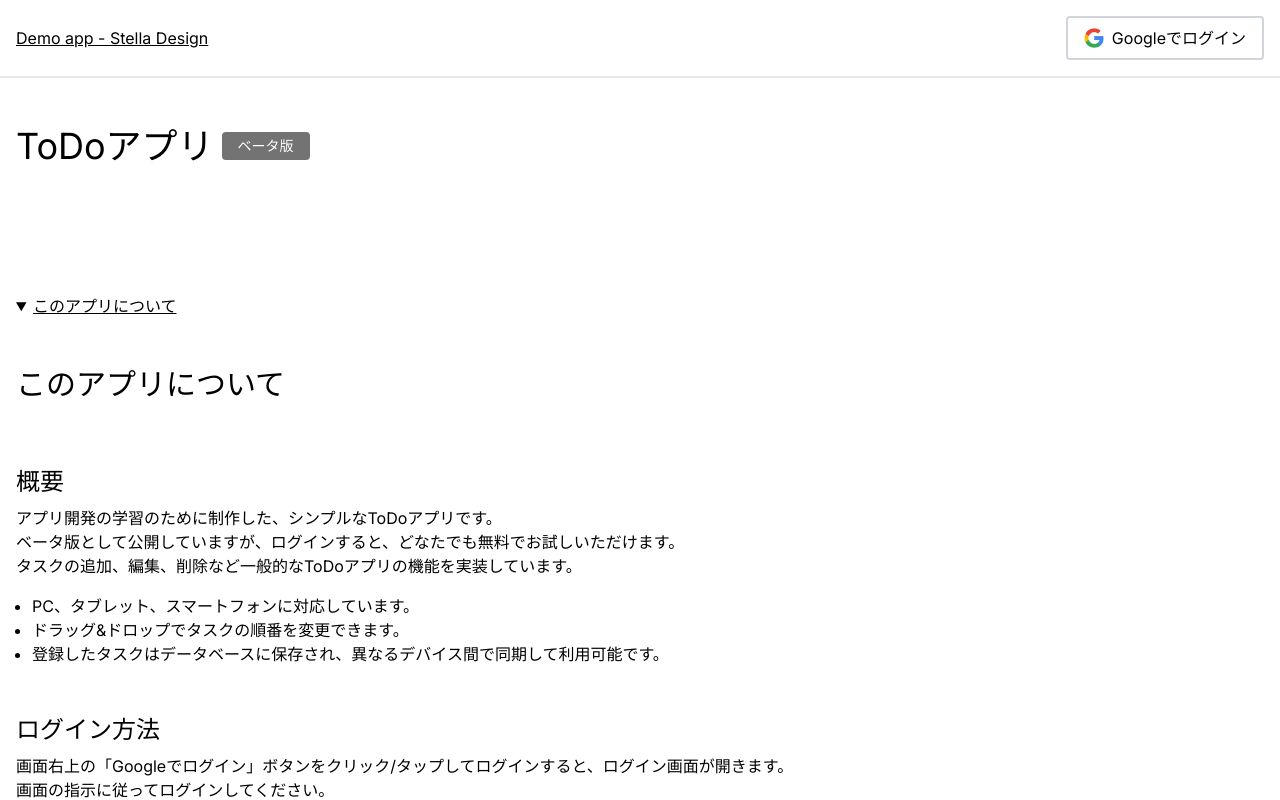
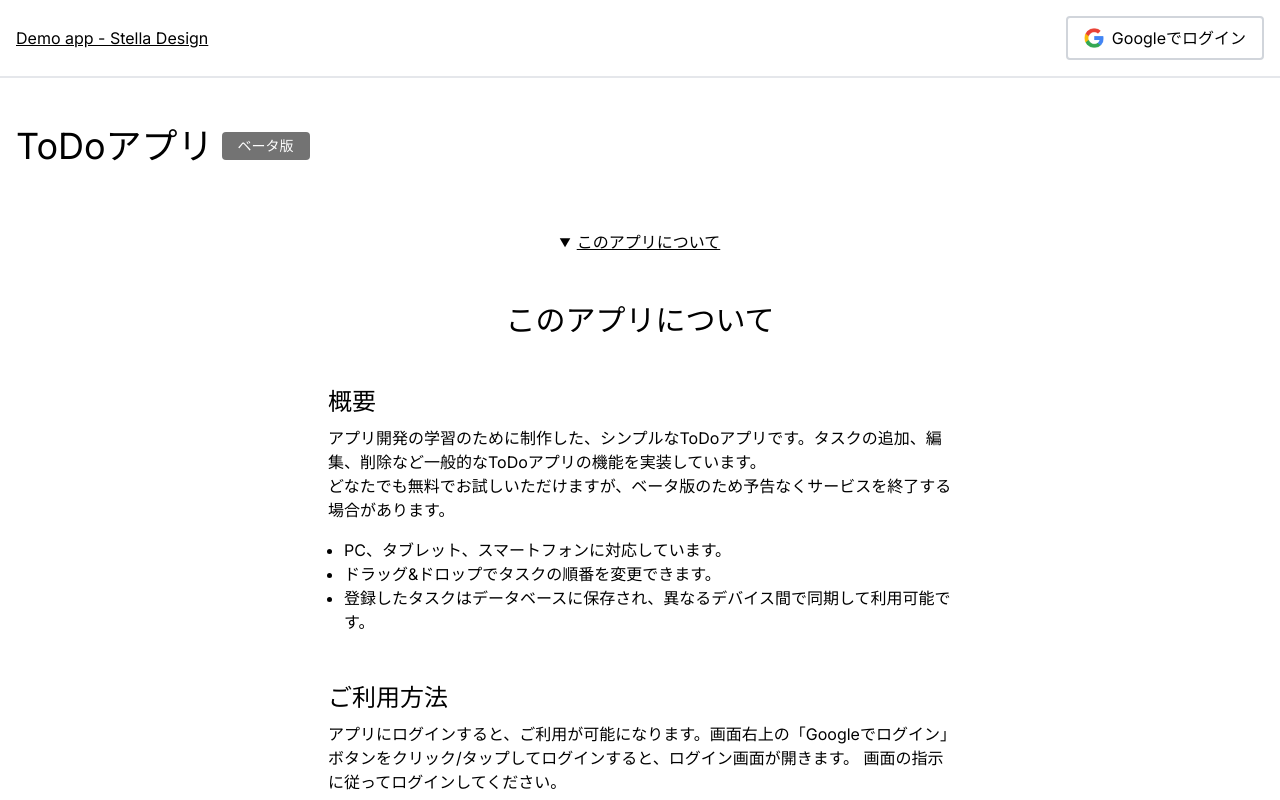
Before and after one commit to kouichi-hoshi/demo-app, a Next.js app: page /todo-app in a window 1280 px wide. Both pictures are taken after a click on the heading "このアプリについて". Shown: the top 800 px of the page. Built offline with nearby package versions, Linux system fonts and the light colour scheme; no server answers.

Commit message:
アプリ説明文の内容を修正し、レイアウトを改善

```diff
--- a/src/app/todo-app/page.tsx
+++ b/src/app/todo-app/page.tsx
@@ -34,21 +34,19 @@ export default function Home() {
           subTitleClassName={'inline-block rounded bg-neutral-500 px-4 py-1 text-sm text-white'}
         />
         <SortableTaskList />
-        <aside className='my-32'>
-          <details>
-            <summary className='my-12 underline hover:cursor-pointer'>このアプリについて</summary>
+        <aside className='my-16'>
+          <details className='mx-auto md:w-9/12 lg:w-6/12'>
+            <summary className='my-12 text-center underline hover:cursor-pointer'>このアプリについて</summary>
             <section>
-              <header>
-                <h3 className='mb-2 pb-4 text-3xl'>このアプリについて</h3>
+              <header className='my-12'>
+                <h3 className='text-center text-3xl'>このアプリについて</h3>
               </header>
               <section className='my-12'>
                 <h4 className='mb-2 text-2xl'>概要</h4>
                 <p className='mb-4'>
-                  アプリ開発の学習のために制作した、シンプルなToDoアプリです。
+                  アプリ開発の学習のために制作した、シンプルなToDoアプリです。タスクの追加、編集、削除など一般的なToDoアプリの機能を実装しています。
                   <br />
-                  ベータ版として公開していますが、ログインすると、どなたでも無料でお試しいただけます。
-                  <br />
-                  タスクの追加、編集、削除など一般的なToDoアプリの機能を実装しています。
+                  どなたでも無料でお試しいただけますが、ベータ版のため予告なくサービスを終了する場合があります。
                 </p>
                 <ul className='mb-4 ml-4'>
                   <li className='list-disc'>PC、タブレット、スマートフォンに対応しています。</li>
@@ -59,19 +57,16 @@ export default function Home() {
                 </ul>
               </section>
               <section className='my-12'>
-                <h4 className='mb-2 text-2xl'>ログイン方法</h4>
+                <h4 className='mb-2 text-2xl'>ご利用方法</h4>
                 <p className='mb-4'>
-                  画面右上の「Googleでログイン」ボタンをクリック/タップしてログインすると、ログイン画面が開きます。
-                  <br />
+                  アプリにログインすると、ご利用が可能になります。画面右上の「Googleでログイン」ボタンをクリック/タップしてログインすると、ログイン画面が開きます。
                   画面の指示に従ってログインしてください。
                 </p>
               </section>
               <section className='my-12'>
                 <h4 className='mb-2 text-2xl'>ログアウトと接続解除</h4>
-                <p className='mb-4'>
-                  ログアウトボタンが表示されているときは、そのボタンをクリック/タップするとログアウトできます。
-                </p>
-                <p className='mb-4'>
+                <p>ログアウトボタンが表示されているときは、そのボタンをクリック/タップするとログアウトできます。</p>
+                <p>
                   アプリとの接続を解除する場合はGoogleアカウントの
                   <Link href='https://myaccount.google.com/security' target='_blank'>
                     セキュリティページ
@@ -85,6 +80,8 @@ export default function Home() {
                   アプリと接続を解除しても、登録したタスクの情報はデータベースから削除されません。
                   <br />
                   タスクのデータを完全に削除したい場合は、ログイン中にタスクの削除ボタンをクリック/タップして削除してください。
+                  <br />
+                  接続解除後に再接続も可能です。
                 </p>
               </section>
               <section className='my-12'>
@@ -99,6 +96,19 @@ export default function Home() {
                   </Link>
                 </p>
               </section>
+              <section className='my-12'>
+                <h4 className='mb-2 text-2xl'>免責事項</h4>
+                <p className='mb-4'>
+                  このアプリを利用することによって生じた、いかなる直接的または間接的な損害、損失、逸失利益等について、当方は一切の責任を負いません。
+                  <br />
+                  また、当方はこのアプリにおける正確性や完全性、特定の目的への適合性を保証しません。
+                  <br />
+                </p>
+                <p>
+                  このアプリは予告なく変更・削除される場合があります。アプリの利用に際しては、すべて利用者の責任において行われるものとします。
+                </p>
+              </section>
+              <p>個人情報の特定につながる内容は入力を控えてください。</p>
             </section>
           </details>
         </aside>
```
